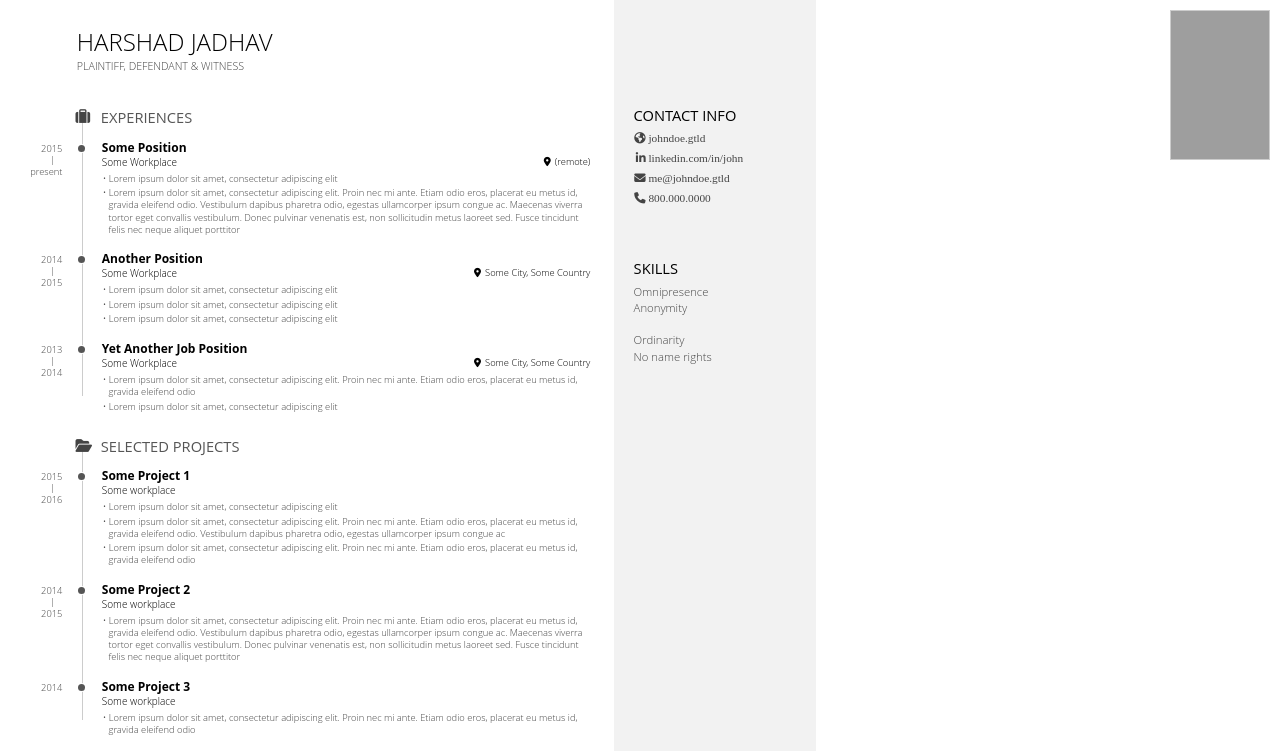
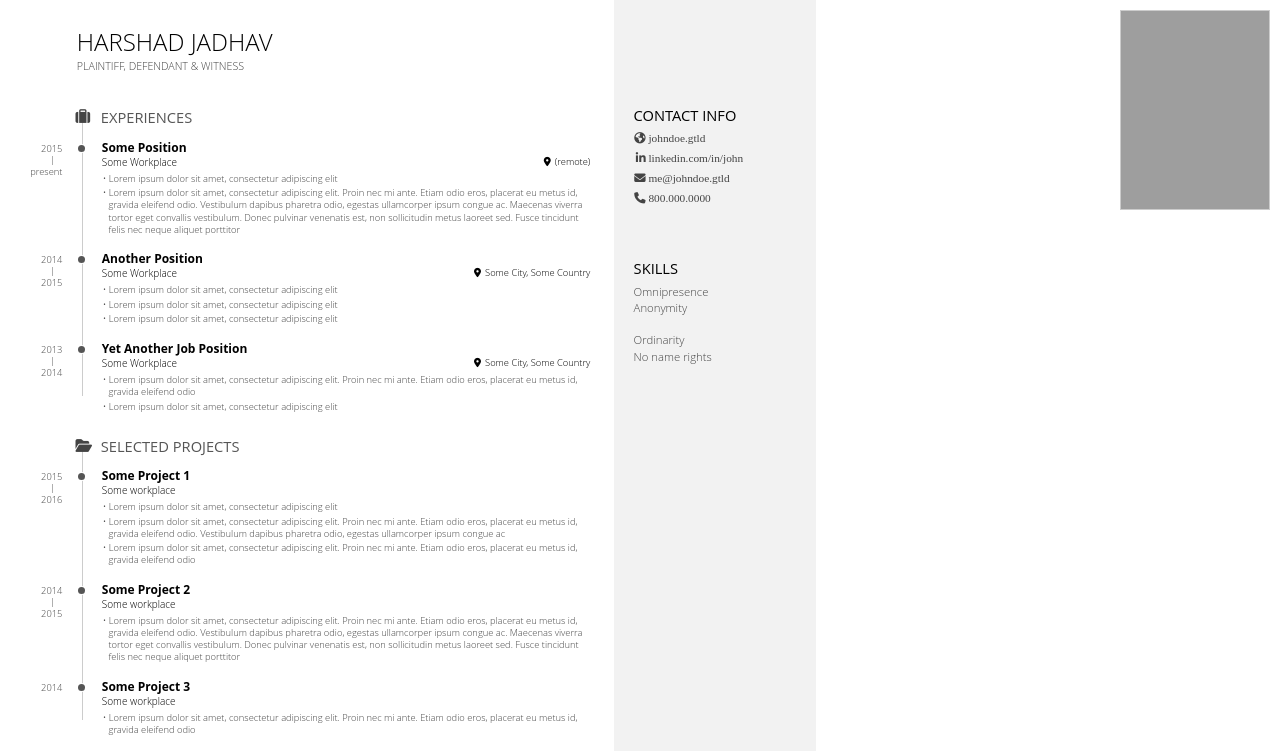
Before and after one commit to Harshcode01/Resume, a plain HTML site: page index.html in a window 1280 px wide. Shown: the top 751 px of the page. Drawn offline with nearby package versions, Linux system fonts and the light colour scheme; grey boxes are pictures that could not be loaded.

Commit message:
Update index.html

```diff
--- a/index.html
+++ b/index.html
@@ -8,7 +8,7 @@
   </head>
   <body lang="en">
 
-<img src="IMG_20241108_114733.jpg" style="position:absolute; top:0; right:0; width:100px; height:150px; margin:10px; border:1px solid #ccc;">
+<img src="IMG_20241108_114733.jpg" style="position:absolute; top:0; right:0; width:150px; height:200px; margin:10px; border:1px solid #ccc;">
 
     <section id="main">
       <header id="title">
```
